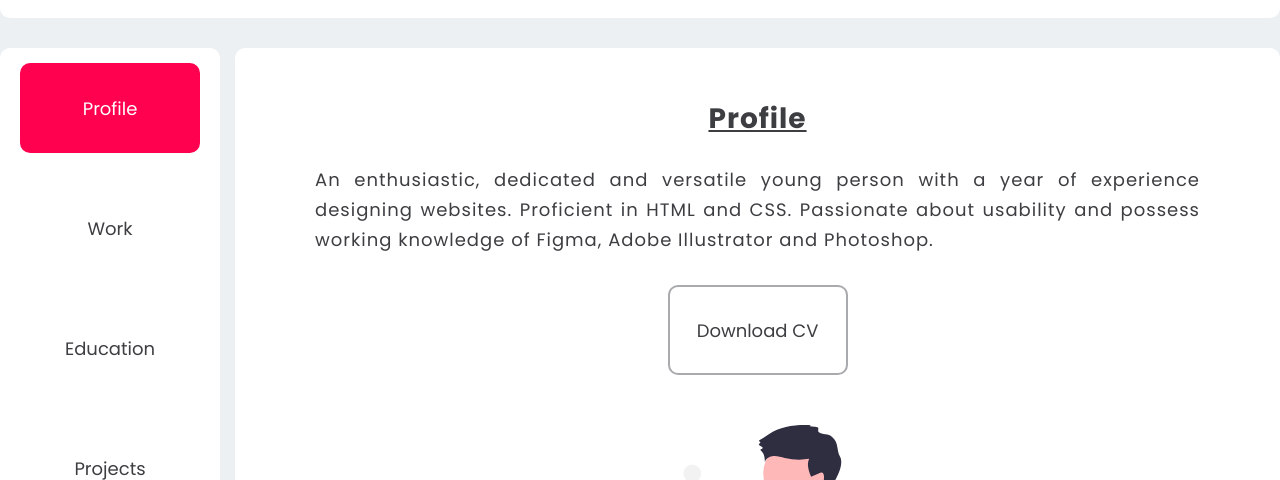
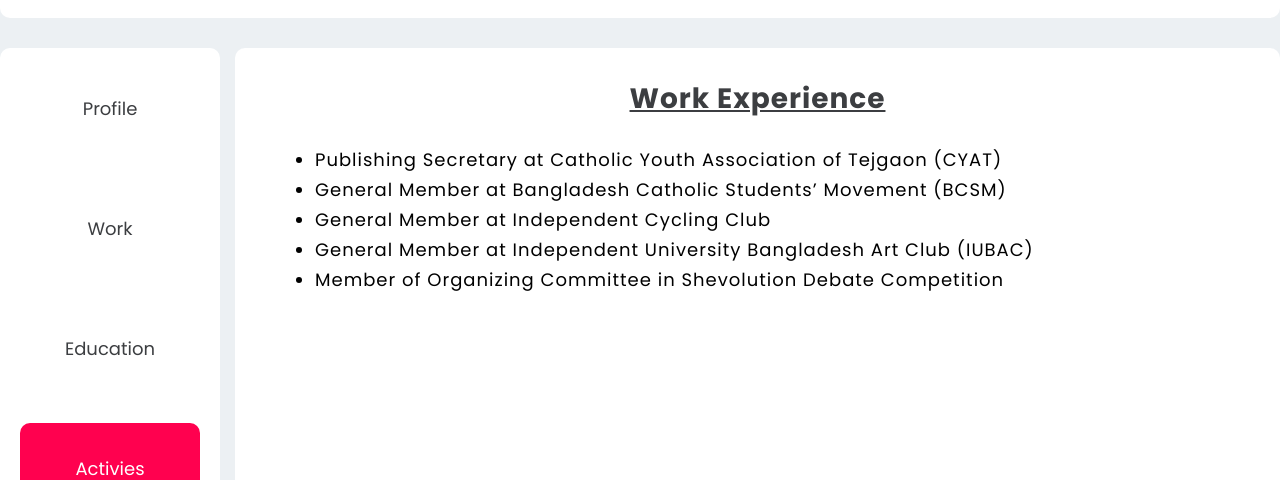
Before and after one commit to Pingkon/Portfolio-Website, a plain HTML site: page activities.html in a window 1280 px wide. Shown: the part 472-952 px from the top of the page. Drawn offline with Linux system fonts and the light colour scheme.

Commit message:
added activities page and comeplete

```diff
--- a/projects.html
+++ b/activities.html
@@ -57,7 +57,10 @@
               </div>
               <div>
                 <a href="https://www.fiverr.com/pingkonar"
-                  ><img src="/images/icons8-fiverr.svg" alt="" style="height: 75px; padding-left: 5px;"
+                  ><img
+                    src="/images/icons8-fiverr.svg"
+                    alt=""
+                    style="height: 75px; padding-left: 5px"
                 /></a>
               </div>
             </div>
@@ -101,7 +104,7 @@
           <div class="menu">
             <div>
               <a href="/index.html"
-                ><button id="button-live">Profile</button></a
+                ><button>Profile</button></a
               >
             </div>
             <div>
@@ -111,7 +114,7 @@
               <a href="/education.html"><button>Education</button></a>
             </div>
             <div>
-              <a href="/projects.html"><button>Projects</button></a>
+              <a href="/activities.html"><button id="button-live">Activies</button></a>
             </div>
             <div>
               <a href="/contact.html"><button>Contact</button></a>
@@ -119,21 +122,29 @@
           </div>
         </nav>
         <section class="content-bg">
-          <div class="content-profile">
+          <div class="content-work">
+            <!-- <div> -->
+            <h1>Work Experience</h1>
             <div>
-              <h1>Profile</h1>
-              <p>
-                An enthusiastic, dedicated and versatile young person with a
-                year of experience designing websites. Proficient in HTML and
-                CSS. Passionate about usability and possess working knowledge of
-                Figma, Adobe Illustrator and Photoshop.
-              </p>
-              <a href="/files/CV_Pingkon.pdf" download
-                ><button>Download CV</button></a
-              >
-              <div>
-                <img src="/images/undraw_certificate_re_yadi.svg" alt="" />
-              </div>
+              <ul>
+                <li>
+                  Publishing Secretary at Catholic Youth Association of Tejgaon
+                  (CYAT)
+                </li>
+                <li>
+                  General Member at Bangladesh Catholic Students’ Movement
+                  (BCSM)
+                </li>
+                <li>General Member at Independent Cycling Club</li>
+                <li>
+                  General Member at Independent University Bangladesh Art Club
+                  (IUBAC)
+                </li>
+                <li>
+                  Member of Organizing Committee in Shevolution Debate
+                  Competition
+                </li>
+              </ul>
             </div>
           </div>
         </section>
@@ -141,7 +152,7 @@
     </main>
     <footer>
       <div>
-        <img src="/images/pingkon-img.jpeg" alt="">
+        <img src="/images/pingkon-img.jpeg" alt="" />
         <p>&copy; All rights reserved by <em>Pingkon Augustine Rozario.</em></p>
       </div>
     </footer>
--- a/style.css
+++ b/style.css
@@ -243,9 +243,7 @@ footer img {
     font-size: 18px;
     letter-spacing: 1px;
     line-height: 30px;
-
     padding-bottom: 30px;
-    font-weight: bold;
 }
 
 .content-work div {
@@ -305,7 +303,7 @@ textarea {
 }
 
 .address {
-    margin-top: 20px;
+    margin-top: 30px;
     margin-left: 80px;
     display: flex;
     justify-content: flex-start;
```
Also changed, not shown: contact.html (+4 -4 lines), education.html (+1 -1 lines), index.html (+1 -1 lines), work.html (+1 -1 lines).
